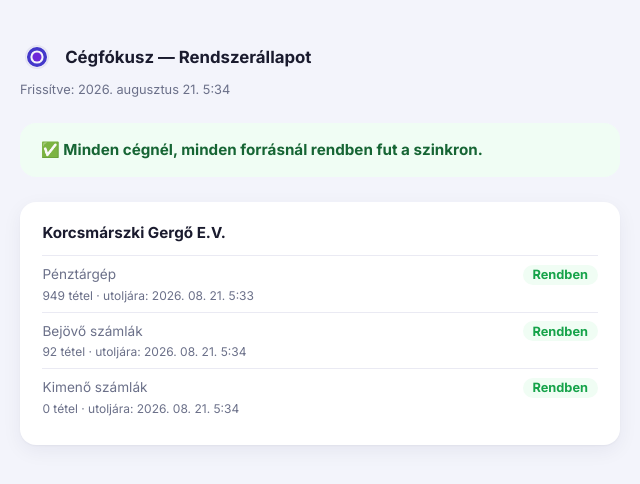
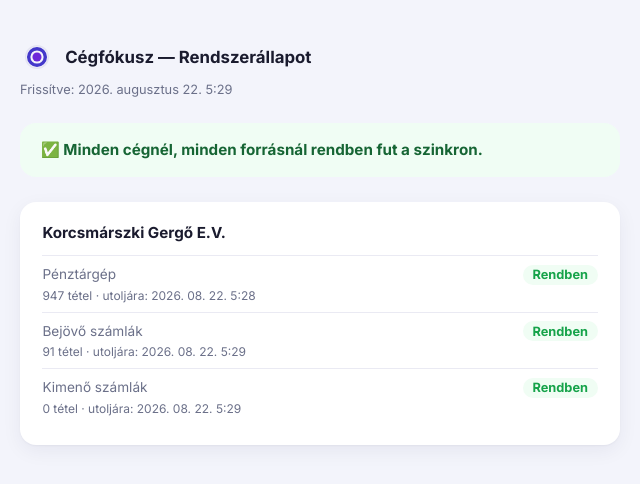
Before and after one commit to Asera0202/nav-afa-monitor, a website: page public/status.html in a window 1280 px wide. Shown: the full height of the page, 320-960 px from the left. Drawn offline with Linux system fonts and the light colour scheme.

Commit message:
Napi NAV-szinkron + állapot-frissítés: 2026-08-22

```diff
--- a/public/status.html
+++ b/public/status.html
@@ -49,7 +49,7 @@
       <img src="favicon.svg" alt="Cégfókusz">
       <div class="title">Cégfókusz — Rendszerállapot</div>
     </div>
-    <div class="updated">Frissítve: 2026. augusztus 21. 5:34</div>
+    <div class="updated">Frissítve: 2026. augusztus 22. 5:29</div>
 
     <div class="overall-banner overall-ok">
       ✅ Minden cégnél, minden forrásnál rendben fut a szinkron.
@@ -62,17 +62,17 @@
           <div class="source-row">
             <div class="source-name">Pénztárgép</div>
             <div class="source-status status-ok">Rendben</div>
-            <div class="source-detail">949 tétel · utoljára: 2026. 08. 21. 5:33</div>
+            <div class="source-detail">947 tétel · utoljára: 2026. 08. 22. 5:28</div>
           </div>
           <div class="source-row">
             <div class="source-name">Bejövő számlák</div>
             <div class="source-status status-ok">Rendben</div>
-            <div class="source-detail">92 tétel · utoljára: 2026. 08. 21. 5:34</div>
+            <div class="source-detail">91 tétel · utoljára: 2026. 08. 22. 5:29</div>
           </div>
           <div class="source-row">
             <div class="source-name">Kimenő számlák</div>
             <div class="source-status status-ok">Rendben</div>
-            <div class="source-detail">0 tétel · utoljára: 2026. 08. 21. 5:34</div>
+            <div class="source-detail">0 tétel · utoljára: 2026. 08. 22. 5:29</div>
           </div>
       </div>
   </div>
```
Also changed, not shown: public/thresholds.html (+1 -1 lines).
